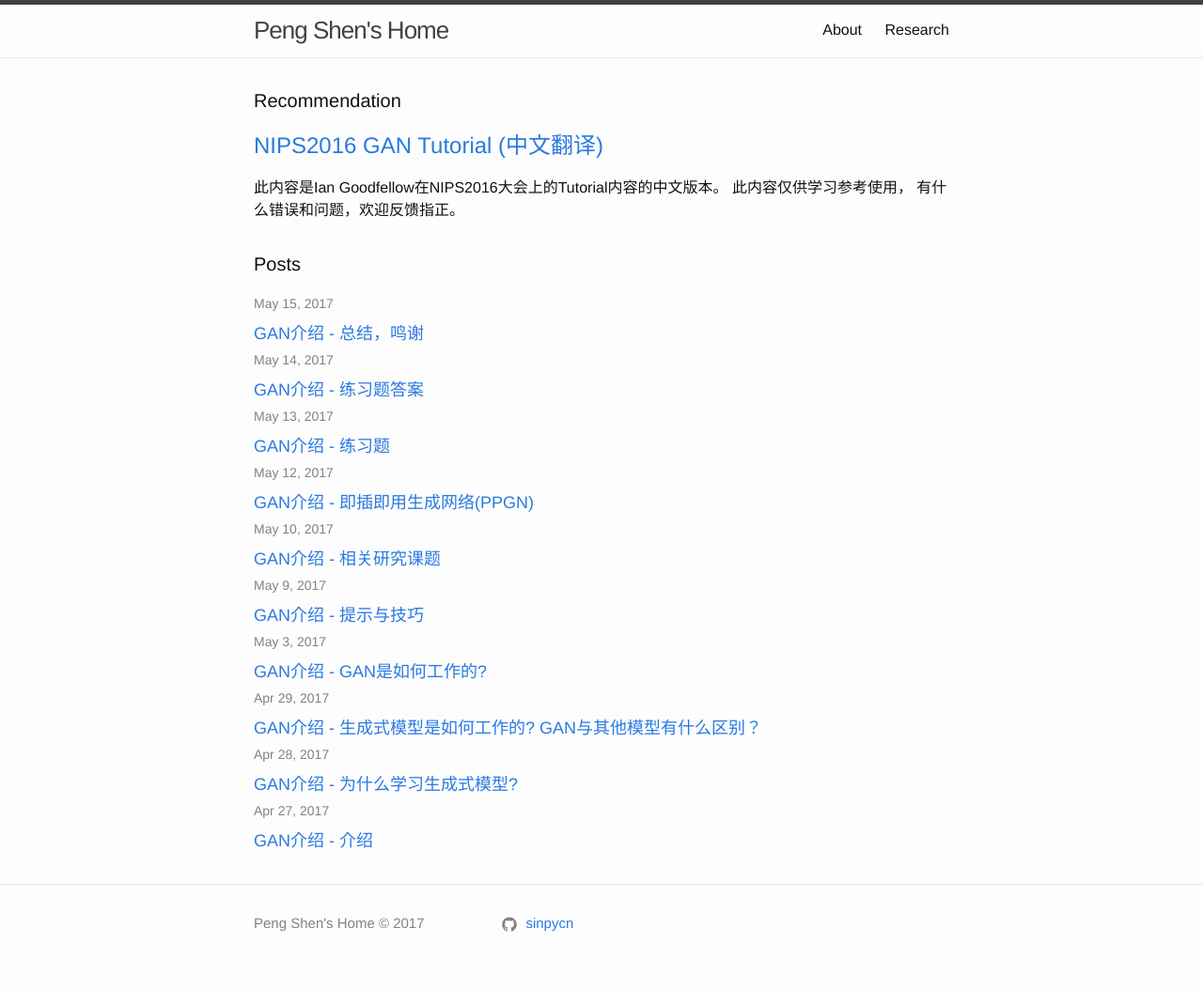
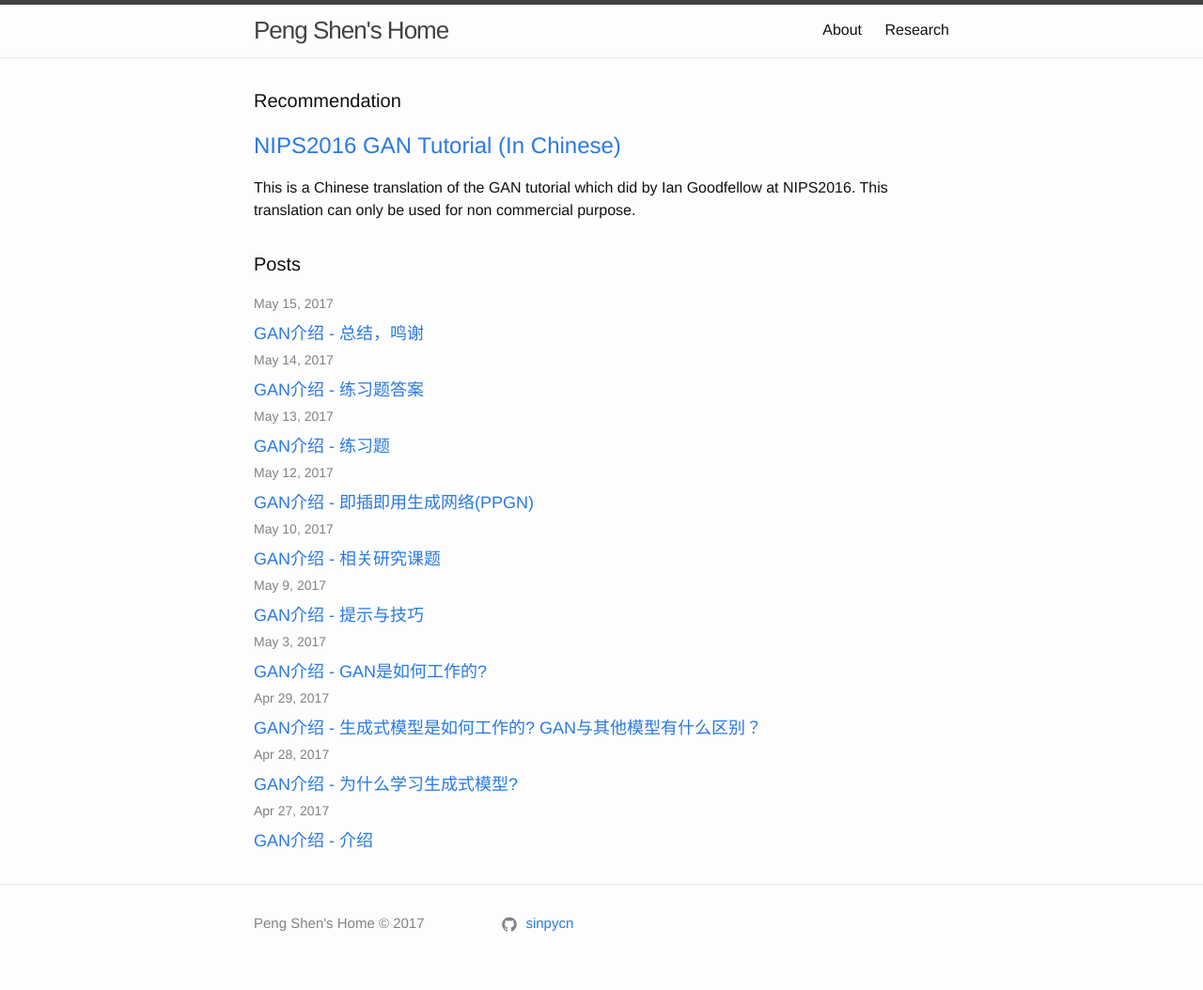
Before and after one commit to sinpycn/sinpycn.github.io, a Jekyll site: the page built from index.md, in a window 1280 px wide. Shown: the whole page at 94% size. Built offline with Jekyll 4.4.1, drawn with Linux system fonts in a browser that asks for light colours.

Commit message:
Update home.html

```diff
--- a/_layouts/home.html
+++ b/_layouts/home.html
@@ -7,8 +7,9 @@ layout: default
   <h1 class="page-heading">Recommendation</h1>
   <ul class="post-list">
     <li>
-      <h2><a href="/category/gan-tutorial.html" style="text-decoration: none;">NIPS2016 GAN Tutorial (中文翻译)</a></h2>
-      此内容是Ian Goodfellow在NIPS2016大会上的Tutorial内容的中文版本。 此内容仅供学习参考使用， 有什么错误和问题，欢迎反馈指正。
+      <h2><a href="/category/gan-tutorial.html" style="text-decoration: none;">NIPS2016 GAN Tutorial (In Chinese)</a></h2>
+      This is a Chinese translation of the GAN tutorial which did by Ian Goodfellow at NIPS2016.
+      This translation can only be used for non commercial purpose.
     </li>
   </ul>
 
```
